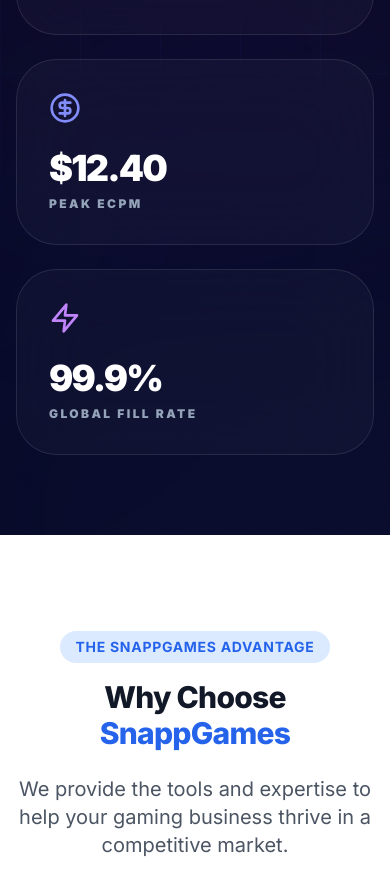
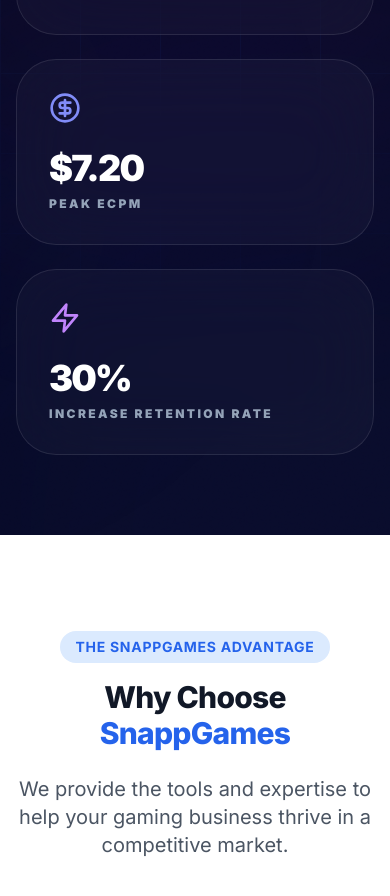
Before and after one commit to Ebook1564/portfoliowebsite-updated-new, a Next.js app: page / in a window 390 px wide. Shown: the part 887-1783 px from the top of the page. Built offline with nearby package versions, Linux system fonts and the light colour scheme.

Commit message:
changine the mobile number

```diff
--- a/app/enquire/page.tsx
+++ b/app/enquire/page.tsx
@@ -316,7 +316,7 @@
                                   value={formData.phone}
                                   onChange={(e) => setFormData({ ...formData, phone: e.target.value })}
                                   className="w-full px-6 py-5 bg-slate-50 border border-slate-100 rounded-2xl focus:ring-4 focus:ring-blue-500/10 focus:border-blue-500 focus:bg-white transition-all duration-300 font-medium text-slate-900 placeholder:text-slate-400 min-w-0"
-                                  placeholder="9876543210"
+                                  placeholder="+91 9876543210"
                                 />
                               </div>
                             </div>
--- a/app/page.tsx
+++ b/app/page.tsx
@@ -168,8 +168,8 @@
               >
                 {[
                   { label: "Avg. Revenue Boost", value: "+45%", icon: TrendingUp, color: "text-blue-400", delay: 0 },
-                  { label: "Peak eCPM", value: "$12.40", icon: CircleDollarSign, color: "text-indigo-400", delay: 0.1 },
-                  { label: "Global Fill Rate", value: "99.9%", icon: Zap, color: "text-purple-400", delay: 0.2 }
+                  { label: "Peak eCPM", value: "$7.20", icon: CircleDollarSign, color: "text-indigo-400", delay: 0.1 },
+                  { label: "Increase Retention Rate", value: "30%", icon: Zap, color: "text-purple-400", delay: 0.2 }
                 ].map((stat, i) => (
                   <motion.div
                     key={i}
```
